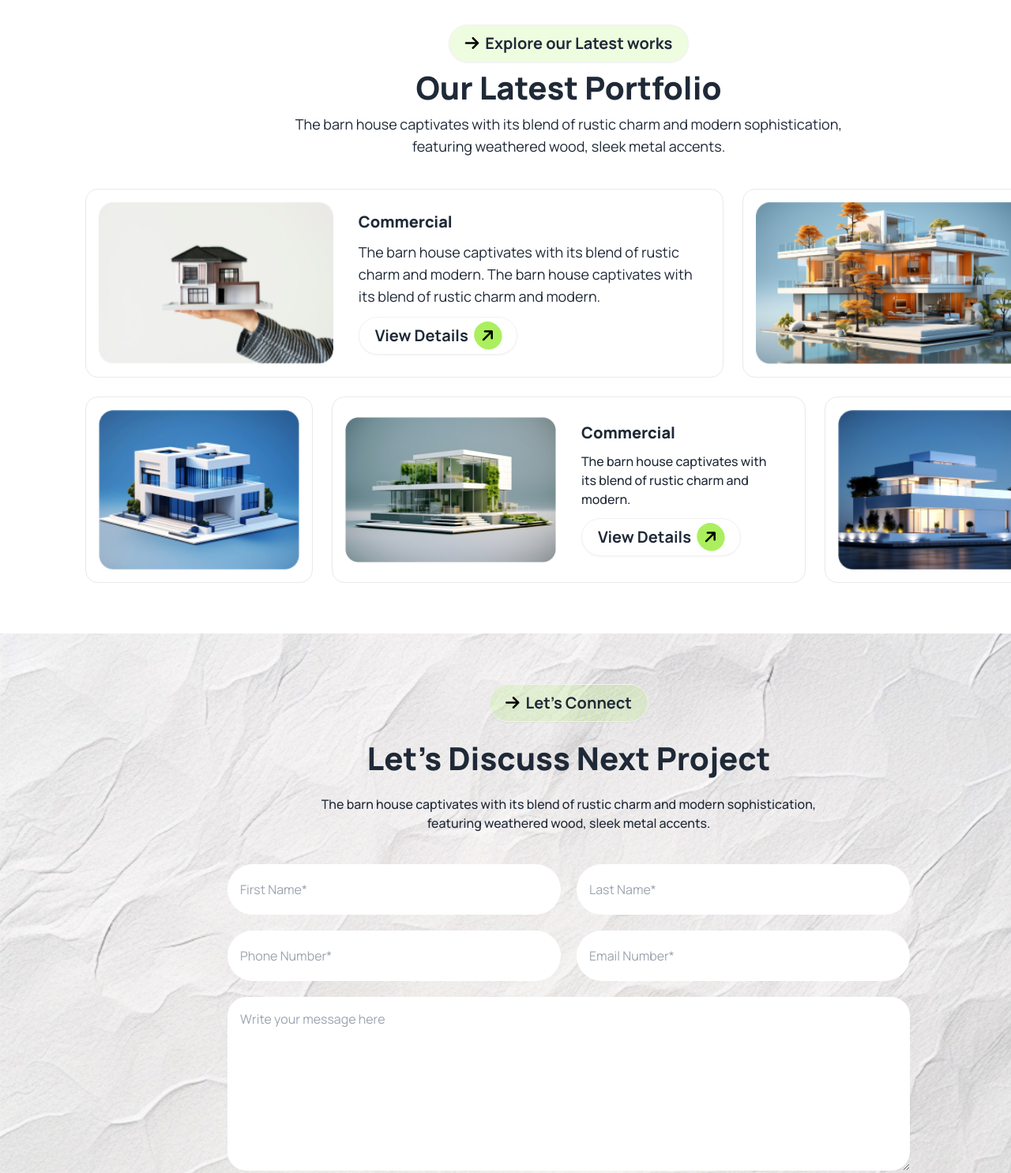
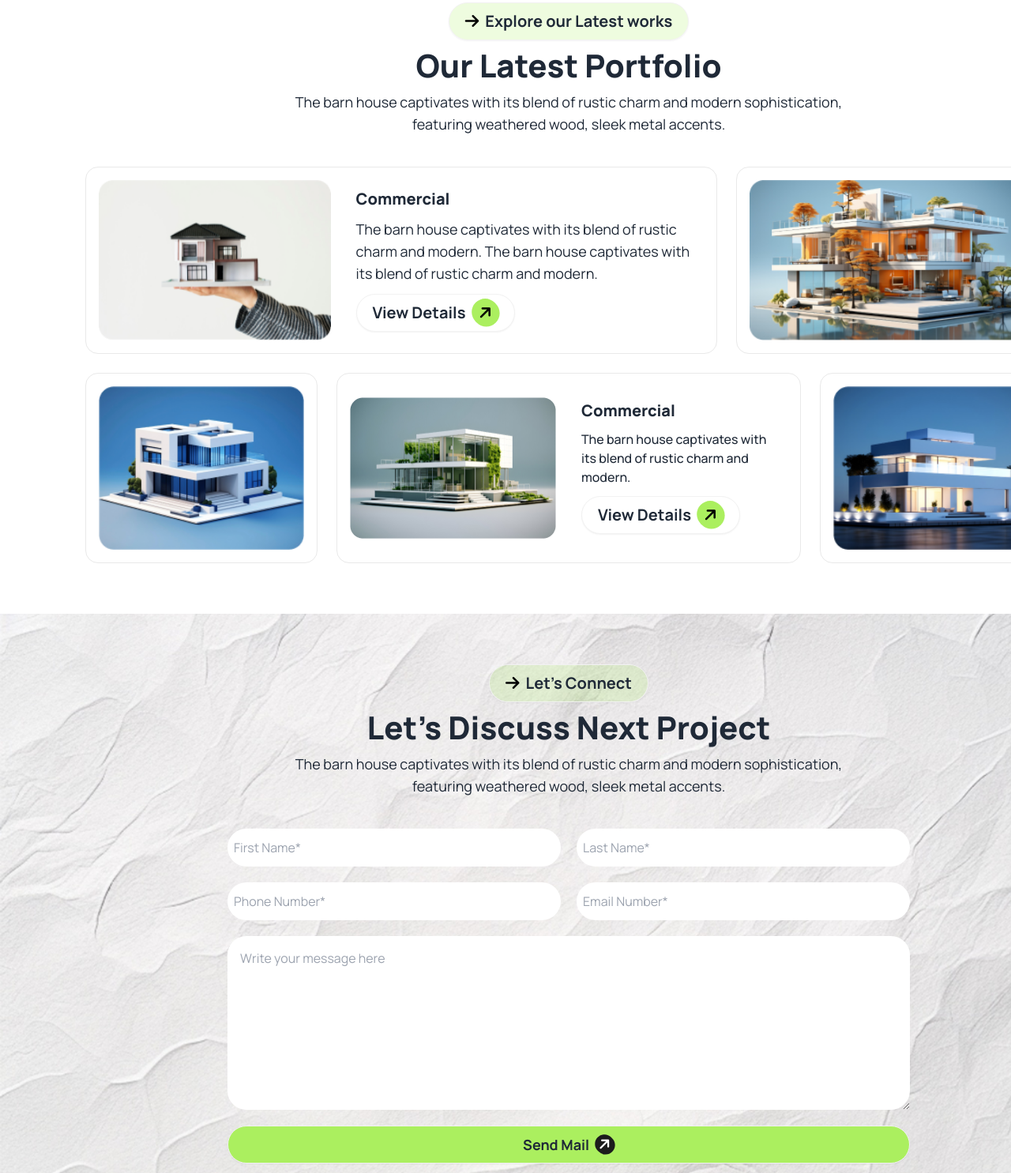
Before and after one commit to AbuNayem119/Rinterio-web-design, a plain HTML site: page index.html in a window 1280 px wide. Shown: the part 2038-3523 px from the top of the page at 79% size. Drawn offline with nearby package versions, Linux system fonts and the light colour scheme.

Commit message:
Some Section Responsive

```diff
--- a/index.html
+++ b/index.html
@@ -55,8 +55,7 @@
           <i class="fa-solid fa-bars rounded-full p-3 bg-white lg:hidden sm:block"></i>
 
           <a class="btn bg-[#ABEF5F] rounded-3xl text-[20px] py-1 px-6 hidden md:block" href=""
-            >Book Consult<i
-              class="fa-solid fa-arrow-right bg-[#383838] p-2 ml-2 text-white -rotate-45 rounded-full"
+            >Book Consult<i class="fa-solid fa-arrow-right bg-[#383838] p-2 ml-2 text-white -rotate-45 rounded-full"
             ></i
           ></a>
         </div>
@@ -201,7 +200,7 @@
       </section>
 
       <!-- Explore our Latest works -->
-      <section class="pb-16 pt-12 bg-[#F4F4F4] md:bg-white">
+      <section class="pb-16 pt-5 bg-[#F4F4F4] md:bg-white">
         <div class="flex items-center flex-col gap-4 w-[85%] mx-auto mb-10">
           <a
             class="btn bg-[#abef5f33] rounded-3xl text-base md:text-[20px] py-2 px-4 md:py-1 md:px-5 font-bold"
@@ -219,8 +218,9 @@
         </div>
 
         <!-- First Grid . . .  -->
-        <div class="w-[85%] mx-auto grid grid-cols-1 md:grid-cols-3 gap-3 md:gap-6">
-          <div class="bg-white flex md:flex-row flex-col gap-8 justify-center items-center rounded-2xl p-4 md:col-span-2 border border-[#E9E9E9]">
+        <div class="w-[85%] mx-auto gap-3 md:gap-6 flex flex-col md:flex-row">
+
+          <div class="md:w-4/6 w-full bg-white flex md:flex-row flex-col gap-8 justify-center items-center rounded-2xl p-4 md:col-span-2 border border-[#E9E9E9]">
             <div class="md:w-2/5 w-full">
               <img class="w-full h-full" src="./assets/img1.png" alt="" />
             </div>
@@ -237,21 +237,22 @@
               ></a>
             </div>
           </div>
-          <div class="bg-white p-4 rounded-2xl border border-[#E9E9E9]">
+          <div class="md:w-2/6 w-full bg-white p-4 rounded-2xl border border-[#E9E9E9]">
             <img class="w-full h-full" src="./assets/img2.png" alt="" />
           </div>
         </div>
 
         <!-- Last Grid . . .  -->
-        <div class="w-[85%] mx-auto grid grid-cols-1 md:grid-cols-4 md:gap-6  mt-3 md:mt-6">
-          <div class="p-4 rounded-2xl border bg-white border-[#E9E9E9]">
+        <div class="w-[85%] mx-auto flex flex-col-reverse  md:flex-row  md:gap-6 gap-4 mt-3 md:mt-6">
+
+          <div class="md:w-3/12 w-full p-4 rounded-2xl border bg-white border-[#E9E9E9]">
             <img class="w-full h-full" src="./assets/img3.png" alt="" />
           </div>
-          <div class="flex gap-8 justify-center items-center rounded-2xl p-4 col-span-2 border border-[#E9E9E9]">
-            <div class="w-1/2">
+          <div class="md:w-6/12 w-full bg-white flex md:flex-row flex-col gap-8 justify-center items-center rounded-2xl p-4 border border-[#E9E9E9]">
+            <div class="md:w-1/2 w-full">
               <img class="w-full h-full" src="./assets/img4.png" alt="" />
             </div>
-            <div class="w-1/2 flex flex-col gap-3 items-start">
+            <div class="md:w-1/2 w-full flex flex-col gap-3 items-start">
               <h4 class="text-[20px] font-extrabold leading-6">Commercial</h4>
               <p class="font-medium leading-6">
                 The barn house captivates with <br />
@@ -267,47 +268,50 @@
               ></a>
             </div>
           </div>
-          <div class="p-4 rounded-2xl border border-[#E9E9E9]">
+          <div class="md:w-3/12 w-full p-4 rounded-2xl border bg-white border-[#E9E9E9]">
             <img class="w-full h-full" src="./assets/img5.png" alt="" />
           </div>
+        </div>
+        <div class="w-[85%] mx-auto mt-4 md:w-3/12 p-4 rounded-2xl border bg-white border-[#E9E9E9] md:hidden block">
+          <img class="w-full h-full" src="./assets/img5.png" alt="" />
         </div>
       </section>
 
       <!-- Contact Form -->
-      <section class="pb-24 pt-16 bg-[url('./assets/bg.jpg')] bg-center bg-no-repeat bg-cover hidden md:block" >
+      <section class="pb-24 pt-16 bg-[url('./assets/bg.jpg')] bg-center bg-no-repeat bg-cover" >
         <div class="flex items-center flex-col gap-4 w-[85%] mx-auto mb-10">
           <a
-            class="btn bg-[#abef5f33] rounded-3xl text-[20px] py-1 px-5 font-bold"
+            class="btn bg-[#abef5f33] rounded-3xl text-base md:text-[20px] py-2 px-4 md:py-1 md:px-5 font-bold"
             href=""
             ><i class="fa-solid fa-arrow-right text-black rounded-full"></i
             >Let's Connect</a
           >
-          <h3 class="text-[40px] font-extrabold w-4/5 text-center">
+          <h3 class="md:text-[40px] text-2xl font-extrabold w-4/5 text-center">
             Let's Discuss Next Project
           </h3>
-          <p class="font-medium leading-6 text-center">
+          <p class="md:text-lg text-sm w-11/12 md:w-3/5 leading-6 text-center">
             The barn house captivates with its blend of rustic charm and modern
-            sophistication,<br />featuring weathered wood, sleek metal accents.
+            sophistication, featuring weathered wood, sleek metal accents.
           </p>
         </div>
-        <div class="w-[60%] mx-auto grid grid-cols-2 gap-5">
+        <div class="md:w-[60%] w-[85%] mx-auto grid grid-cols-2 gap-5">
           <input
-            class="py-5 px-4 rounded-full"
+            class="py-3 px-2 rounded-full md:col-span-1 col-span-2"
             placeholder="First Name*"
             type="text"
           />
           <input
-            class="py-5 px-4 rounded-full"
+            class="py-3 px-2 rounded-full md:col-span-1 col-span-2"
             placeholder="Last Name*"
             type="text"
           />
           <input
-            class="py-5 px-4 rounded-full"
+            class="py-3 px-2 rounded-full md:col-span-1 col-span-2"
             placeholder="Phone Number*"
             type="text"
           />
           <input
-            class="py-5 px-4 rounded-full"
+            class="py-3 px-2 rounded-full md:col-span-1 col-span-2"
             placeholder="Email Number*"
             type="text"
           />
@@ -327,7 +331,8 @@
         </div>
       </section>
 
-      <section class="pb-24 pt-16 bg-[#1C1C1C] hidden md:block">
+    </main>
+    <footer class="pb-24 pt-16 bg-[#1C1C1C]">
       <div class="w-[85%] mx-auto flex flex-col items-center gap-5 py-3">
         <div class="flex items-center">
           <i
@@ -335,12 +340,13 @@
           ></i>
           <a class="text-3xl font-bold text-[#E9E9E9]" href="">Rinterio</a>
         </div>
-          <p class="font-medium text-[#737373] leading-6 text-center">
+
+        <p class="md:text-lg text-[#737373] text-sm w-7/12 md:w-3/5 leading-6 text-center">
           The barn house captivates with its blend of rustic charm and modern
-            sophistication,<br />featuring weathered wood, sleek metal accents.
+          sophistication, featuring weathered wood, sleek metal accents.
         </p>
         <div class="menu">
-            <ul class="flex items-center gap-7">
+          <ul class="flex md:flex-row flex-col items-center gap-7">
             <li><a class="text-[16px] text-[#E9E9E9]" href="">Home</a></li>
             <li>
               <a class="text-[16px] text-[#E9E9E9]" href="">Services</a>
@@ -354,14 +360,12 @@
             </li>
           </ul>
         </div>
-          <a class="btn bg-[#ABEF5F] rounded-3xl text-[20px] py-1 px-4" href=""
+        <a class="btn md:w-auto w-8/12 bg-[#ABEF5F] rounded-3xl text-[20px] py-1 px-4" href=""
           >Book Consult<i
             class="fa-solid fa-arrow-right bg-[#383838] p-2 text-white -rotate-45 rounded-full"
           ></i
         ></a>
       </div>
-      </section>
-    </main>
-    <footer></footer>
+    </footer>
   </body>
 </html>
```
Lines whose indentation alone changed are shown as unchanged.
